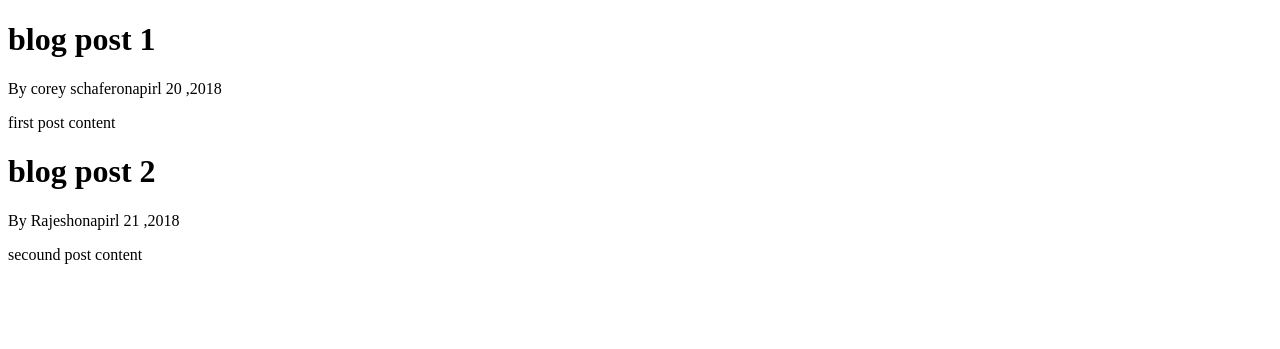
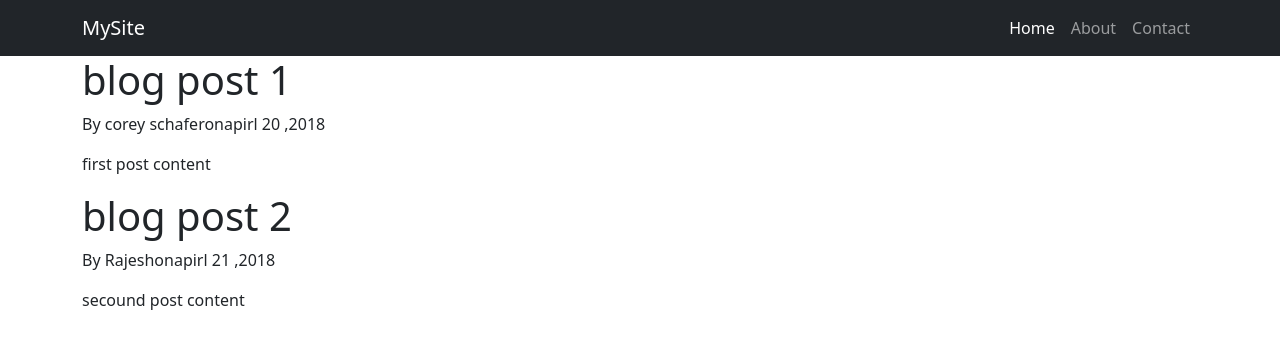
Before and after one commit to RajeshSongara/flask_project, a Flask app: page / in a window 1280 px wide. Shown: the top 349 px of the page. Run offline with Flask 3, Linux system fonts and the light colour scheme.

Commit message:
updated flask code

```diff
--- a/templates/layout.html
+++ b/templates/layout.html
@@ -1,14 +1,52 @@
 <!doctype html>
 <html>
   <head>
+    <meta charset="UTF-8" />
+    <meta name="viewport" content="width=device-width, initial-scale=1" />
+
+    <!-- Bootstrap CSS (CDN) -->
+    <link
+      href="https://cdn.jsdelivr.net/npm/bootstrap@5.3.3/dist/css/bootstrap.min.css"
+      rel="stylesheet"
+    />
+
     {% if title%}
-       <title>Flask Web Page-{{title}}</title>
+    <title>Flask Web Page-{{title}}</title>
     {% else %}
     <title>Flask Web Page</title>
     {% endif %}
   </head>
   <body>
-    {% block content %}{% endblock %}
+    <nav class="navbar navbar-expand-lg navbar-dark bg-dark">
+  <div class="container">
+    <a class="navbar-brand" href="#">MySite</a>
+
+    <!-- Toggle button (mobile) -->
+    <button class="navbar-toggler" type="button" data-bs-toggle="collapse" data-bs-target="#navbarNav">
+      <span class="navbar-toggler-icon"></span>
+    </button>
+
+    <!-- Navbar links -->
+    <div class="collapse navbar-collapse" id="navbarNav">
+      <ul class="navbar-nav ms-auto">
+        <li class="nav-item">
+          <a class="nav-link active" href="#">Home</a>
+        </li>
+        <li class="nav-item">
+          <a class="nav-link" href="#">About</a>
+        </li>
+        <li class="nav-item">
+          <a class="nav-link" href="#">Contact</a>
+        </li>
+      </ul>
+    </div>
+  </div>
+</nav>
+
+        <div class="container">
+             {% block content %}{% endblock %}
+        </div>
 
   </body>
+  <script src="https://cdn.jsdelivr.net/npm/bootstrap@5.3.3/dist/js/bootstrap.bundle.min.js"></script>
 </html>
```
